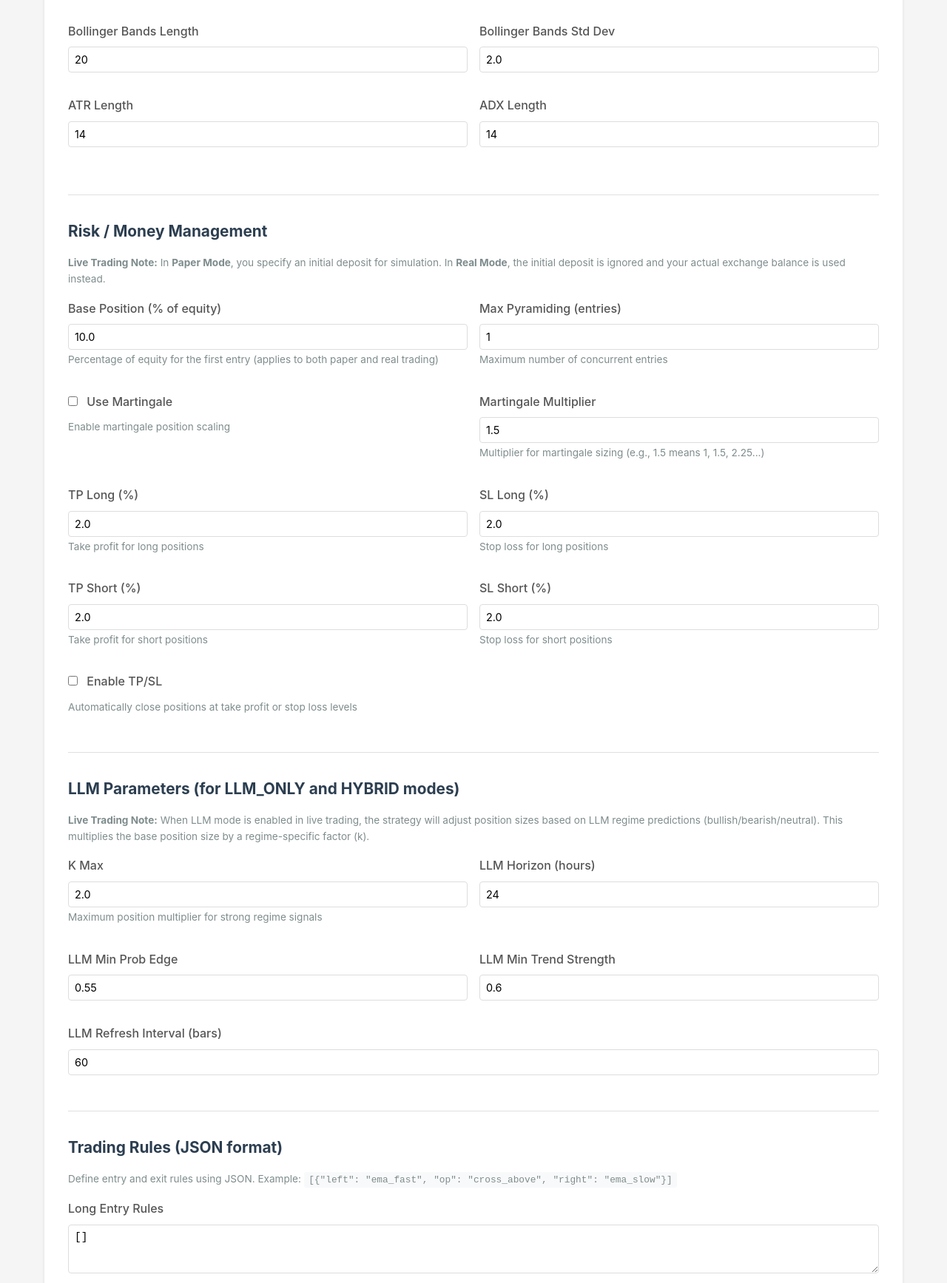
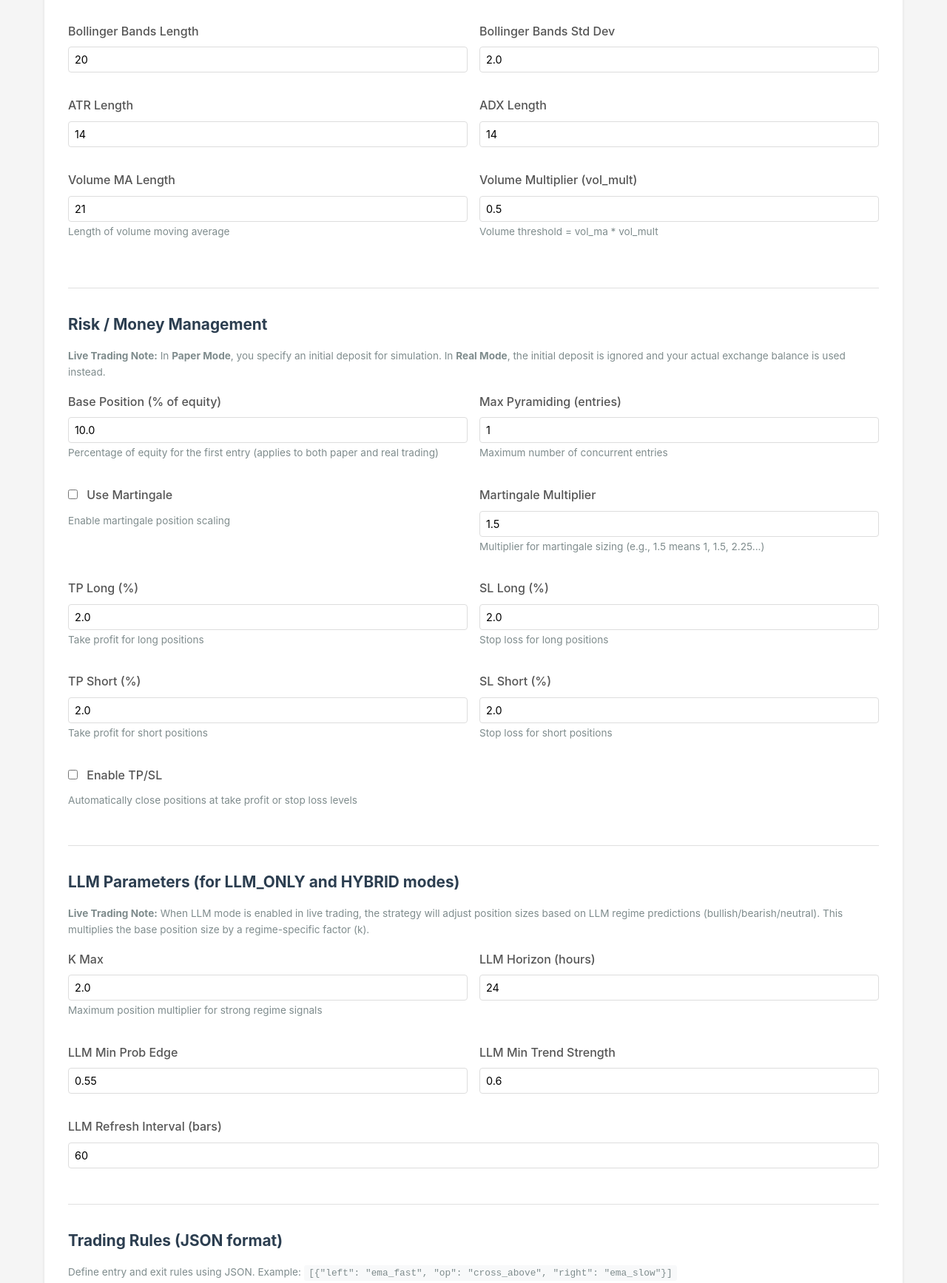
Before and after one commit to Lje3apb/LLM_traiding_system, a Python web app: template llm_trading_system/api/templates/strategy_form.html in a window 1280 px wide. Shown: the part 1102-2837 px from the top of the page at 74% size. Run offline with Jinja, Linux system fonts and the light colour scheme; the template is opened without the code that fills it, so the values that code supplies are empty.

Commit message:
feat: Make vol_mult configurable parameter in UI and config
Add vol_mult (volume multiplier) as a fully configurable parameter:

1. Config updates:
   - Added vol_mult and vol_ma_len to night_cat_samurai_strategy.json
   - Both parameters already defined in IndicatorStrategyConfig

2. UI updates (strategy_form.html):
   - Added "Volume MA Length" field (vol_ma_len)
   - Added "Volume Multiplier" field (vol_mult) with help text
   - Both fields visible in main strategy edit form

3. Backend updates (ui_routes.py):
   - Added vol_mult and vol_ma_len to save endpoint form parameters
   - Both parameters saved to strategy config on form submission

4. Modal window (backtest_result.html):
   - Already contains vol_mult and vol_ma_len fields (lines 852-858)
   - Already integrated with /recalculate and /save-params endpoints

How it works:
- vol_threshold = vol_ma * vol_mult (computed in indicator_strategy.py)
- Rules use: {"left": "volume", "op": ">", "right": "vol_threshold"}
- Changing vol_mult affects entry filter strictness

All existing functionality preserved, no breaking changes.

```diff
--- a/llm_trading_system/api/templates/strategy_form.html
+++ b/llm_trading_system/api/templates/strategy_form.html
@@ -112,6 +112,20 @@
             <div class="form-group">
                 <label for="adx_len">ADX Length</label>
                 <input type="number" id="adx_len" name="adx_len" value="{{ config.get('adx_len', 14) }}" min="1" required>
+            </div>
+        </div>
+
+        <div class="form-row">
+            <div class="form-group">
+                <label for="vol_ma_len">Volume MA Length</label>
+                <input type="number" id="vol_ma_len" name="vol_ma_len" value="{{ config.get('vol_ma_len', 21) }}" min="1" required>
+                <small class="help-text">Length of volume moving average</small>
+            </div>
+
+            <div class="form-group">
+                <label for="vol_mult">Volume Multiplier (vol_mult)</label>
+                <input type="number" id="vol_mult" name="vol_mult" value="{{ config.get('vol_mult', 0.5) }}" step="0.1" min="0" required>
+                <small class="help-text">Volume threshold = vol_ma * vol_mult</small>
             </div>
         </div>
     </div>
--- a/llm_trading_system/api/ui_routes.py
+++ b/llm_trading_system/api/ui_routes.py
@@ -470,6 +470,8 @@ async def ui_save_strategy(
     bb_mult: float = Form(...),
     atr_len: int = Form(...),
     adx_len: int = Form(...),
+    vol_ma_len: int = Form(21),
+    vol_mult: float = Form(0.5),
     # LLM parameters
     k_max: float = Form(2.0),
     llm_horizon_hours: int = Form(24),
@@ -538,6 +540,8 @@ async def ui_save_strategy(
         "bb_mult": bb_mult,
         "atr_len": atr_len,
         "adx_len": adx_len,
+        "vol_ma_len": vol_ma_len,
+        "vol_mult": vol_mult,
         # LLM parameters
         "k_max": k_max,
         "llm_horizon_hours": llm_horizon_hours,
--- a/strategies_configs/night_cat_samurai_strategy.json
+++ b/strategies_configs/night_cat_samurai_strategy.json
@@ -23,6 +23,8 @@
   "bb_mult": 2.0,
   "atr_len": 14,
   "adx_len": 14,
+  "vol_ma_len": 21,
+  "vol_mult": 0.5,
   "k_max": 2.0,
   "llm_horizon_hours": 24,
   "llm_min_prob_edge": 0.55,
```
